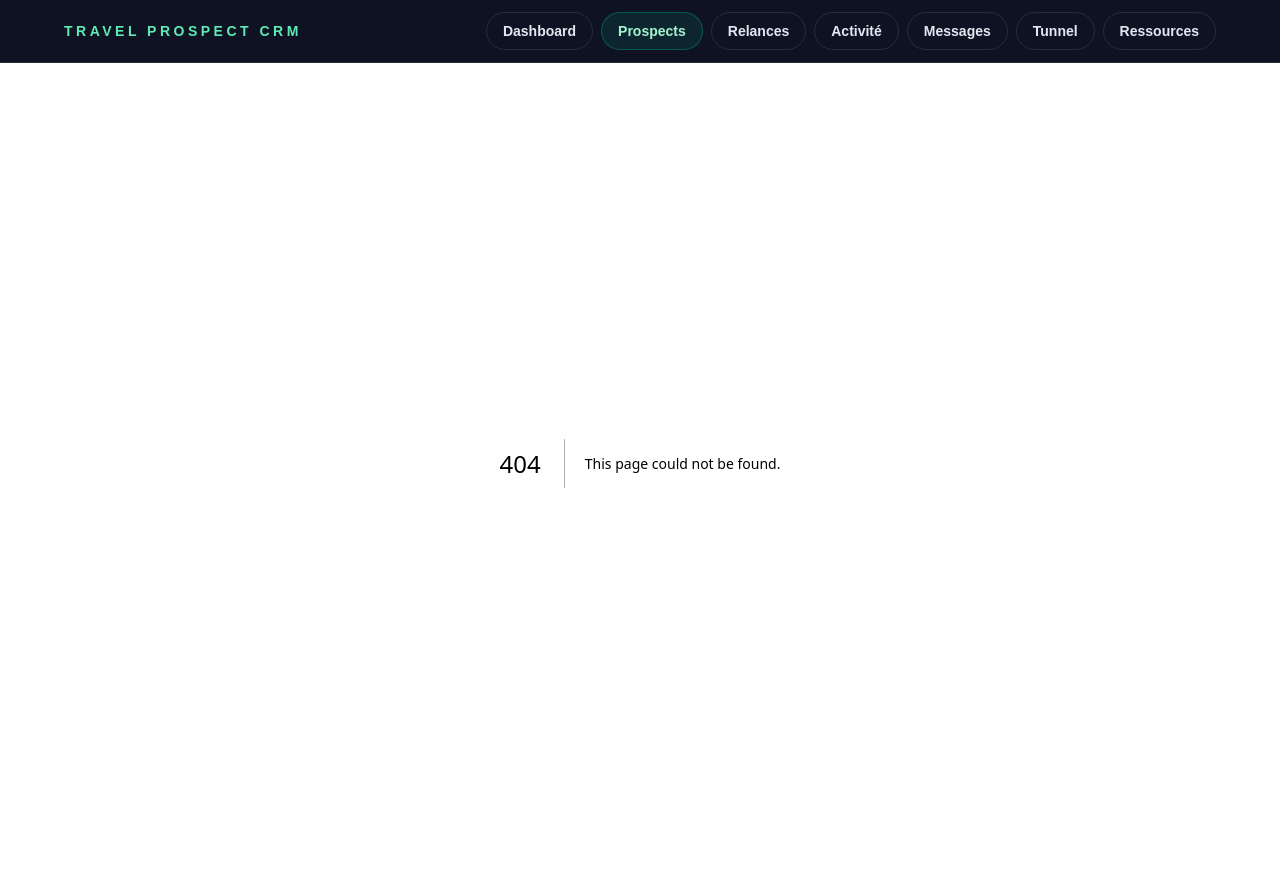
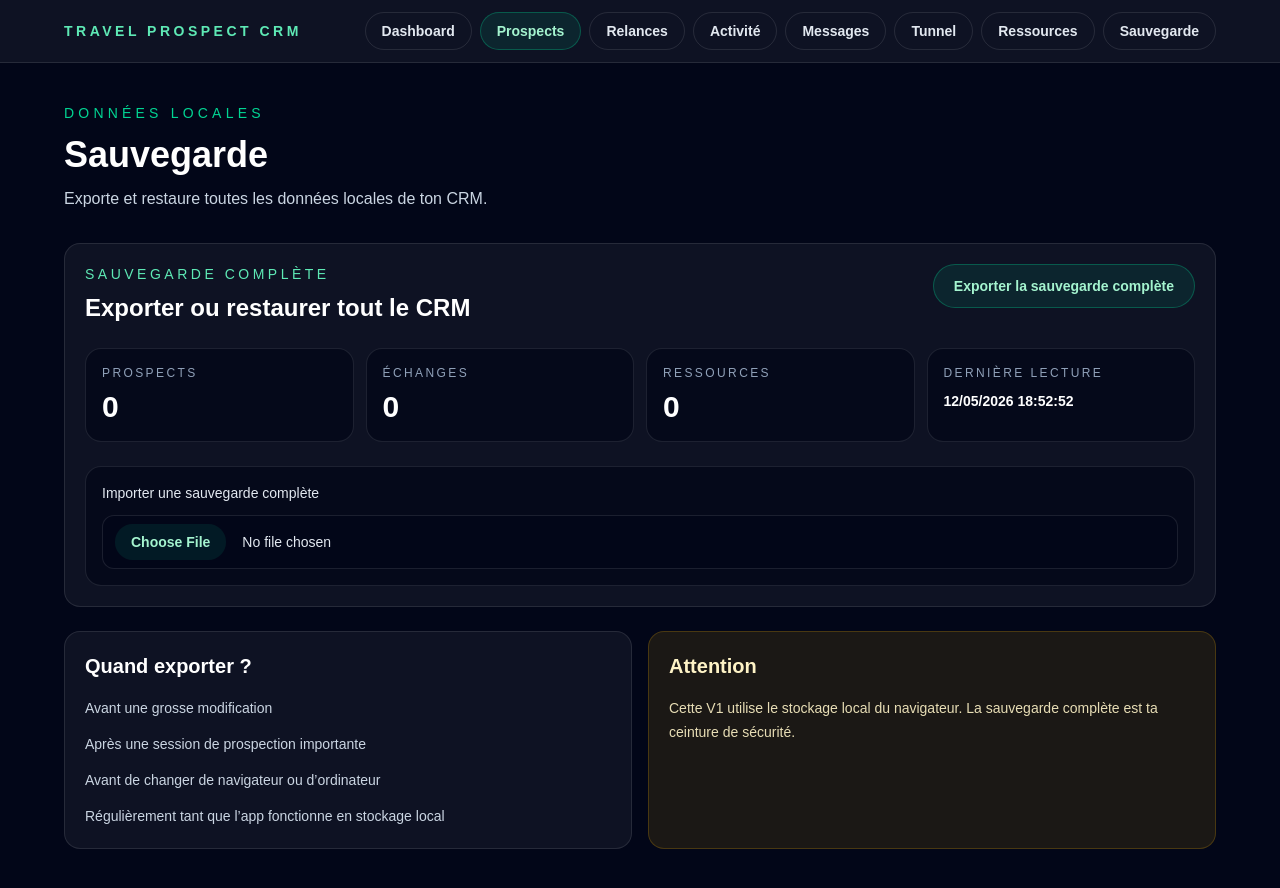
Before and after one commit to Gintaiji/travel-prospect-crm, a Next.js app: page /sauvegarde in a window 1280 px wide. Before the commit this address had no page. Before the commit the page ends 863 px from the top, so only its background shows below. Built offline with nearby package versions, Linux system fonts and the light colour scheme.

Commit message:
Ajout de la sauvegarde complete

```diff
--- a/app/layout.tsx
+++ b/app/layout.tsx
@@ -80,6 +80,12 @@ export default function RootLayout({
               >
                 Ressources
               </Link>
+              <Link
+                href="/sauvegarde"
+                className="rounded-full border border-white/10 px-3 py-2 text-sm font-semibold text-slate-200 transition hover:border-emerald-400/40 hover:bg-emerald-400/10 hover:text-emerald-200 sm:px-4"
+              >
+                Sauvegarde
+              </Link>
             </div>
           </div>
         </nav>
--- /dev/null
+++ b/app/sauvegarde/page.tsx
@@ -0,0 +1,236 @@
+"use client";
+
+import { useEffect, useState } from "react";
+import { loadProspects, saveProspects } from "../lib/prospectStorage";
+import { getTodayDateString } from "../lib/prospectUtils";
+import { loadResources, saveResources } from "../lib/resourceStorage";
+import type { Prospect, Resource } from "../lib/types";
+
+type BackupFile = {
+  appName: "Travel Prospect CRM";
+  version: 1;
+  exportedAt: string;
+  prospects: Prospect[];
+  resources: Resource[];
+};
+
+const backupAppName = "Travel Prospect CRM";
+
+function getTotalConversationCount(prospects: Prospect[]) {
+  return prospects.reduce(
+    (totalConversations, prospect) =>
+      totalConversations + (prospect.conversationHistory ?? []).length,
+    0,
+  );
+}
+
+function isBackupFile(value: unknown): value is BackupFile {
+  if (!value || typeof value !== "object") {
+    return false;
+  }
+
+  const backup = value as Partial<BackupFile>;
+
+  return (
+    backup.appName === backupAppName &&
+    Array.isArray(backup.prospects) &&
+    Array.isArray(backup.resources)
+  );
+}
+
+export default function BackupPage() {
+  const [prospects, setProspects] = useState<Prospect[]>([]);
+  const [resources, setResources] = useState<Resource[]>([]);
+  const [lastReadAt, setLastReadAt] = useState("");
+  const [importMessage, setImportMessage] = useState("");
+  const [importError, setImportError] = useState("");
+
+  useEffect(() => {
+    const loadStoredData = window.setTimeout(() => {
+      setProspects(loadProspects());
+      setResources(loadResources());
+      setLastReadAt(new Date().toLocaleString("fr-FR"));
+    }, 0);
+
+    return () => window.clearTimeout(loadStoredData);
+  }, []);
+
+  const totalConversationCount = getTotalConversationCount(prospects);
+
+  function exportCompleteBackup() {
+    const backup: BackupFile = {
+      appName: backupAppName,
+      version: 1,
+      exportedAt: new Date().toISOString(),
+      prospects,
+      resources,
+    };
+    const backupBlob = new Blob([JSON.stringify(backup, null, 2)], {
+      type: "application/json",
+    });
+    const backupUrl = URL.createObjectURL(backupBlob);
+    const downloadLink = document.createElement("a");
+
+    downloadLink.href = backupUrl;
+    downloadLink.download = `travel-prospect-crm-sauvegarde-complete-${getTodayDateString()}.json`;
+    downloadLink.click();
+    URL.revokeObjectURL(backupUrl);
+  }
+
+  function handleImportBackup(event: React.ChangeEvent<HTMLInputElement>) {
+    const selectedFile = event.target.files?.[0];
+
+    setImportMessage("");
+    setImportError("");
+
+    if (!selectedFile) {
+      event.target.value = "";
+      return;
+    }
+
+    if (!selectedFile.name.toLowerCase().endsWith(".json")) {
+      setImportError("Fichier invalide. Import impossible.");
+      event.target.value = "";
+      return;
+    }
+
+    const fileReader = new FileReader();
+
+    fileReader.onload = () => {
+      try {
+        const parsedBackup = JSON.parse(String(fileReader.result));
+
+        if (!isBackupFile(parsedBackup)) {
+          setImportError("Fichier invalide. Import impossible.");
+          return;
+        }
+
+        const shouldImport = window.confirm(
+          "Importer cette sauvegarde complète ? Les prospects et ressources actuels seront remplacés.",
+        );
+
+        if (!shouldImport) {
+          return;
+        }
+
+        saveProspects(parsedBackup.prospects);
+        saveResources(parsedBackup.resources);
+        setProspects(parsedBackup.prospects);
+        setResources(parsedBackup.resources);
+        setLastReadAt(new Date().toLocaleString("fr-FR"));
+        setImportMessage("Sauvegarde complète importée avec succès.");
+      } catch {
+        setImportError("Fichier invalide. Import impossible.");
+      } finally {
+        event.target.value = "";
+      }
+    };
+
+    fileReader.onerror = () => {
+      setImportError("Fichier invalide. Import impossible.");
+      event.target.value = "";
+    };
+
+    fileReader.readAsText(selectedFile);
+  }
+
+  return (
+    <main className="min-h-screen bg-slate-950 px-4 py-6 text-white sm:px-6 sm:py-10">
+      <section className="mx-auto max-w-6xl">
+        <header className="mb-8">
+          <p className="text-sm uppercase tracking-[0.3em] text-emerald-400">
+            Données locales
+          </p>
+          <h1 className="mt-3 text-3xl font-bold text-white sm:text-4xl">Sauvegarde</h1>
+          <p className="mt-3 max-w-2xl text-sm leading-6 text-slate-300 sm:text-base">
+            Exporte et restaure toutes les données locales de ton CRM.
+          </p>
+        </header>
+
+        <section className="rounded-2xl border border-white/10 bg-white/5 p-4 sm:p-5">
+          <div className="flex flex-col gap-4 lg:flex-row lg:items-start lg:justify-between">
+            <div>
+              <p className="text-sm uppercase tracking-[0.25em] text-emerald-300">
+                Sauvegarde complète
+              </p>
+              <h2 className="mt-2 text-2xl font-bold text-white">
+                Exporter ou restaurer tout le CRM
+              </h2>
+            </div>
+            <button
+              className="min-h-11 rounded-full border border-emerald-400/30 bg-emerald-400/10 px-5 py-2 text-sm font-semibold text-emerald-200 transition hover:bg-emerald-400/20"
+              type="button"
+              onClick={exportCompleteBackup}
+            >
+              Exporter la sauvegarde complète
+            </button>
+          </div>
+
+          <div className="mt-6 grid gap-3 sm:grid-cols-2 lg:grid-cols-4">
+            <div className="rounded-2xl border border-white/10 bg-slate-950/70 p-4">
+              <p className="text-xs uppercase tracking-[0.2em] text-slate-400">Prospects</p>
+              <p className="mt-2 text-3xl font-bold text-white">{prospects.length}</p>
+            </div>
+            <div className="rounded-2xl border border-white/10 bg-slate-950/70 p-4">
+              <p className="text-xs uppercase tracking-[0.2em] text-slate-400">Échanges</p>
+              <p className="mt-2 text-3xl font-bold text-white">{totalConversationCount}</p>
+            </div>
+            <div className="rounded-2xl border border-white/10 bg-slate-950/70 p-4">
+              <p className="text-xs uppercase tracking-[0.2em] text-slate-400">Ressources</p>
+              <p className="mt-2 text-3xl font-bold text-white">{resources.length}</p>
+            </div>
+            <div className="rounded-2xl border border-white/10 bg-slate-950/70 p-4">
+              <p className="text-xs uppercase tracking-[0.2em] text-slate-400">
+                Dernière lecture
+              </p>
+              <p className="mt-2 text-sm font-semibold leading-6 text-white">
+                {lastReadAt || "Chargement..."}
+              </p>
+            </div>
+          </div>
+
+          <div className="mt-6 rounded-2xl border border-white/10 bg-slate-950/70 p-4">
+            <label className="flex flex-col gap-3 text-sm font-medium text-slate-200">
+              Importer une sauvegarde complète
+              <input
+                className="min-h-11 rounded-xl border border-white/10 bg-slate-950 px-3 py-2 text-sm text-slate-200 file:mr-4 file:rounded-full file:border-0 file:bg-emerald-400/10 file:px-4 file:py-2 file:text-sm file:font-semibold file:text-emerald-200 hover:file:bg-emerald-400/20"
+                accept=".json,application/json"
+                type="file"
+                onChange={handleImportBackup}
+              />
+            </label>
+            {importMessage ? (
+              <p className="mt-3 rounded-xl border border-emerald-400/30 bg-emerald-400/10 p-3 text-sm font-medium text-emerald-200">
+                {importMessage}
+              </p>
+            ) : null}
+            {importError ? (
+              <p className="mt-3 rounded-xl border border-rose-400/30 bg-rose-400/10 p-3 text-sm font-medium text-rose-200">
+                {importError}
+              </p>
+            ) : null}
+          </div>
+        </section>
+
+        <div className="mt-6 grid gap-4 lg:grid-cols-2">
+          <section className="rounded-2xl border border-white/10 bg-white/5 p-4 sm:p-5">
+            <h2 className="text-xl font-bold text-white">Quand exporter ?</h2>
+            <ul className="mt-4 space-y-3 text-sm leading-6 text-slate-300">
+              <li>Avant une grosse modification</li>
+              <li>Après une session de prospection importante</li>
+              <li>Avant de changer de navigateur ou d’ordinateur</li>
+              <li>Régulièrement tant que l’app fonctionne en stockage local</li>
+            </ul>
+          </section>
+
+          <section className="rounded-2xl border border-amber-400/20 bg-amber-400/10 p-4 sm:p-5">
+            <h2 className="text-xl font-bold text-amber-100">Attention</h2>
+            <p className="mt-4 text-sm leading-6 text-amber-100/90">
+              Cette V1 utilise le stockage local du navigateur. La sauvegarde complète est ta ceinture de sécurité.
+            </p>
+          </section>
+        </div>
+      </section>
+    </main>
+  );
+}
```
